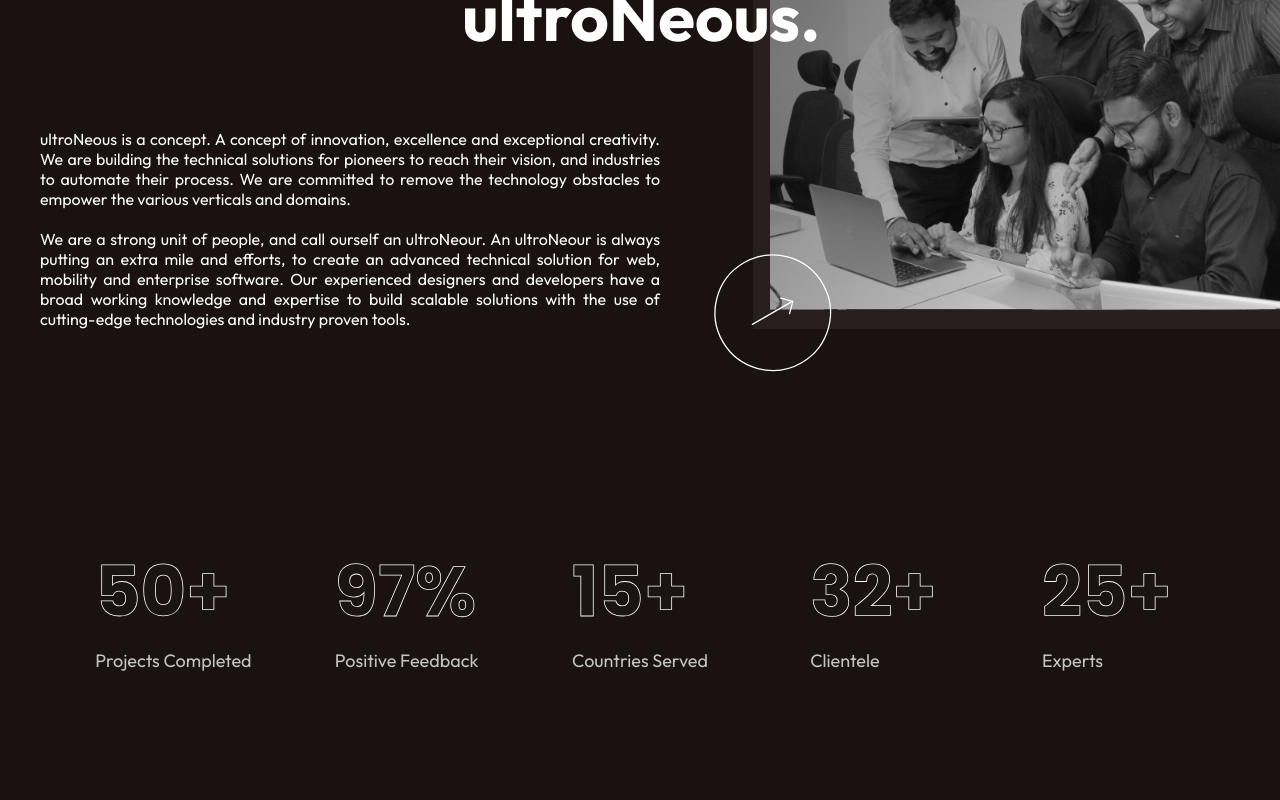
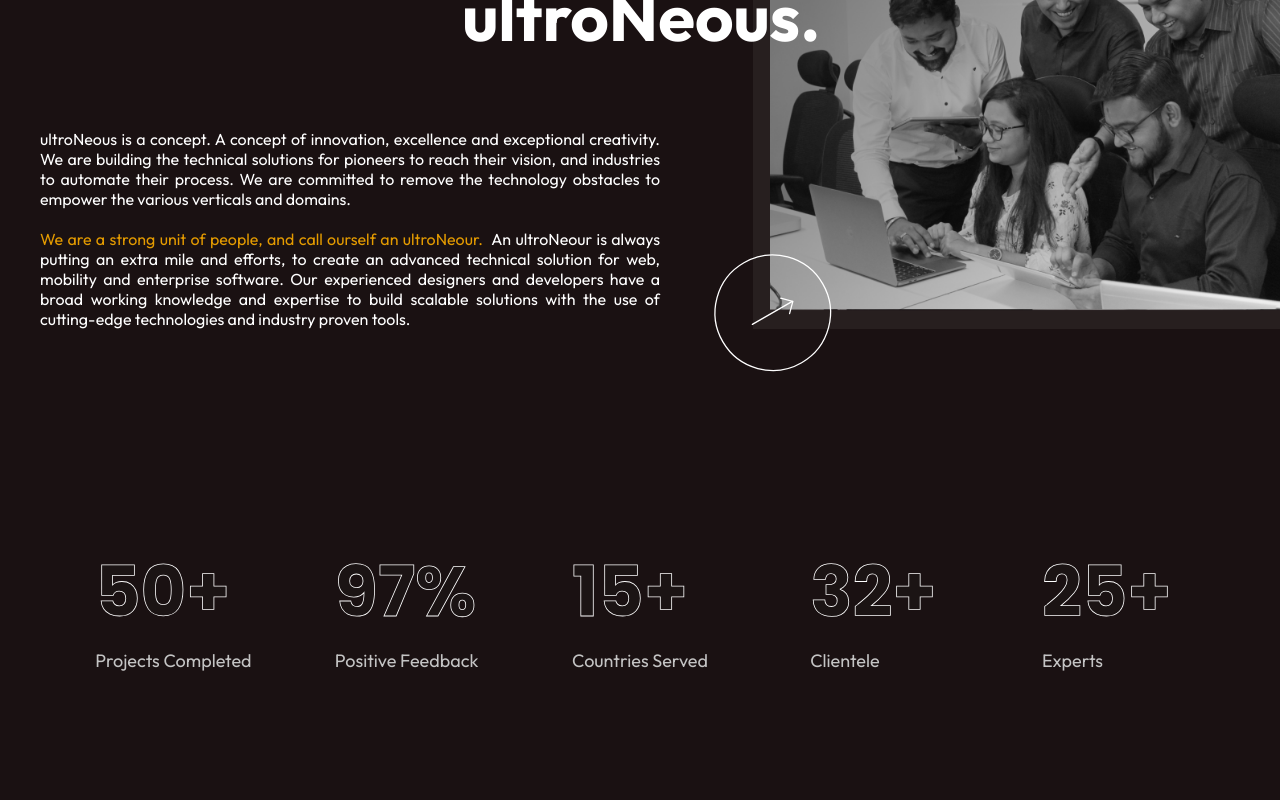
Before and after one commit to ultroNeous2021/unt-nextjs-website, a Next.js app: page / in a window 1280 px wide. Shown: the part 1100-1900 px from the top of the page. Built offline with nearby package versions, Linux system fonts and the light colour scheme.

Commit message:
navbar-button

```diff
--- a/pages/index.js
+++ b/pages/index.js
@@ -141,8 +141,11 @@
                   domains.
                   <br />
                   <br />
-                  We are a strong unit of people, and call ourself an
-                  ultroNeour. An ultroNeour is always putting an extra mile and
+                  <span style={{ color: "#e49b00" }}>
+                    We are a strong unit of people, and call ourself an
+                    ultroNeour.
+                  </span>
+                  &nbsp; An ultroNeour is always putting an extra mile and
                   efforts, to create an advanced technical solution for web,
                   mobility and enterprise software. Our experienced designers
                   and developers have a broad working knowledge and expertise to
--- a/styles/globals.css
+++ b/styles/globals.css
@@ -368,7 +368,7 @@
   -ms-transform: translateY(1px) rotateZ(45deg);
   -o-transform: translateY(1px) rotateZ(45deg);
   transform: translateY(1px) rotateZ(45deg);
-  background: #fff;
+  background: #e49b00;
   width: 25px;
 }
 
@@ -378,13 +378,14 @@
   -ms-transform: translateY(-17px) rotateZ(-45deg);
   -o-transform: translateY(-17px) rotateZ(-45deg);
   transform: translateY(-17px) rotateZ(-45deg);
-  background: #fff;
+  background: #e49b00;
   width: 25px;
 }
 
 #checkboxNav:checked ~ #Bars {
   transform: rotate(0deg);
   transform: rotate(180deg);
+  background: transparent;
 }
 
 #checkboxNav:checked ~ label .LineTwo {
```
